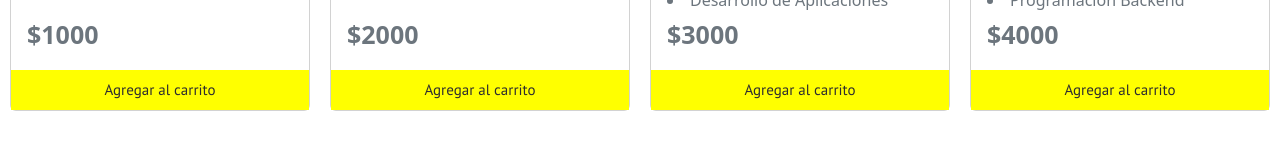
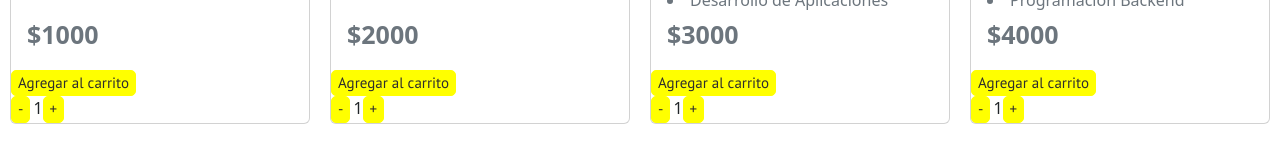
Before and after one commit to Ebniemann/Niemann-Evelina-ProyectoFinal, a React (Create React App) app: page / in a window 1280 px wide. Shown: the part 870-1021 px from the top of the page. Built offline with nearby package versions, Linux system fonts and the light colour scheme.

Commit message:
ItemCount js

```diff
--- a/package.json
+++ b/package.json
@@ -11,6 +11,7 @@
     "react": "^18.2.0",
     "react-dom": "^18.2.0",
     "react-scripts": "5.0.1",
+    "react-toastify": "^9.1.3",
     "web-vitals": "^2.1.4"
   },
   "scripts": {
--- a/src/App.js
+++ b/src/App.js
@@ -1,6 +1,7 @@
 import "./App.css";
 import NavBar from "./component/NavBar/NavBar";
 import ItemList from "./component/ItemList/ItemList";
+import { ToastContainer } from "react-toastify";
 
 function App() {
   return (
@@ -10,6 +11,7 @@ function App() {
       </header>
       <body>
         <ItemList greeting={"Carreras"} />
+        <ToastContainer />
       </body>
     </>
   );
--- a/src/component/BuyCart/BuyCart.js
+++ b/src/component/BuyCart/BuyCart.js
@@ -1,11 +1,11 @@
 import "./styles.css";
 import ImgCart from "../../Assest/img/carrito-compras.png";
 
-const Cart = ({ width, height }) => {
+const Cart = ({ width, height, count }) => {
   return (
     <div className="cart-container">
       <img src={ImgCart} alt="carrito" width={width} height={height}></img>
-      <p>0</p>
+      <p id="counter">{count}</p>
     </div>
   );
 };
--- a/src/component/Cards/Cards.js
+++ b/src/component/Cards/Cards.js
@@ -1,5 +1,6 @@
 import "./styles.css";
 import Button from "../Button/Button";
+import ItemCount from "../ItemCount/ItemCount";
 
 const Card = () => {
   return (
@@ -16,7 +17,13 @@ const Card = () => {
             </p>
             <p className="price">$1000</p>
           </div>
-          <Button text="Agregar al carrito" />
+          <ItemCount
+            initial={1}
+            stock={3}
+            productAdd={(quantity) =>
+              console.log("producto agregado", quantity)
+            }
+          />
         </div>
         <div className="card">
           <div className="card-header">Product</div>
@@ -28,7 +35,13 @@ const Card = () => {
             </p>
             <p className="price">$2000</p>
           </div>
-          <Button text="Agregar al carrito" />
+          <ItemCount
+            initial={1}
+            stock={3}
+            productAdd={(quantity) =>
+              console.log("producto agregado", quantity)
+            }
+          />
         </div>
         <div className="card">
           <div className="card-header">Desarrollo de aplicaciones</div>
@@ -42,7 +55,13 @@ const Card = () => {
             </p>
             <p className="price">$3000</p>
           </div>
-          <Button text="Agregar al carrito" />
+          <ItemCount
+            initial={1}
+            stock={3}
+            productAdd={(quantity) =>
+              console.log("producto agregado", quantity)
+            }
+          />
         </div>
         <div className="card">
           <div className="card-header">Desarrollo Full Stack</div>
@@ -56,7 +75,13 @@ const Card = () => {
             </p>
             <p className="price">$4000</p>
           </div>
-          <Button text="Agregar al carrito" />
+          <ItemCount
+            initial={1}
+            stock={3}
+            productAdd={(quantity) =>
+              console.log("producto agregado", quantity)
+            }
+          />
         </div>
       </section>
     </>
--- /dev/null
+++ b/src/component/ItemCount/ItemCount.js
@@ -0,0 +1,64 @@
+import { useState } from "react";
+import "./styles.css";
+import { toast } from "react-toastify";
+import "react-toastify/dist/ReactToastify.css";
+
+const ItemCount = ({ initial, stock, productAdd }) => {
+  const [quantity, setQuantity] = useState(initial);
+
+  const increment = () => {
+    if (quantity < stock) {
+      setQuantity(quantity + 1);
+      toast("Sumo un curso", {
+        position: "bottom-right",
+        autoClose: 2000,
+        hideProgressBar: true,
+        closeOnClick: false,
+        pauseOnHover: true,
+        draggable: true,
+        progress: undefined,
+        theme: "dark",
+      });
+    }
+  };
+  const decrement = () => {
+    if (quantity > 1) {
+      setQuantity(quantity - 1);
+      toast("Resto un curso", {
+        position: "bottom-right",
+        autoClose: 2000,
+        hideProgressBar: true,
+        closeOnClick: false,
+        pauseOnHover: true,
+        draggable: true,
+        progress: undefined,
+        theme: "dark",
+      });
+      console.log("Decrement clicked. New quantity:", quantity);
+    }
+  };
+
+  return (
+    <>
+      <div>
+        <button
+          className="buttonAdd"
+          onClick={() => productAdd(quantity)}
+          disabled={!stock}
+        >
+          Agregar al carrito
+        </button>
+        <div className="quantity">
+          <button className="buttonAdd" onClick={decrement}>
+            -
+          </button>
+          <p>{quantity}</p>
+          <button className="buttonAdd" onClick={increment}>
+            +
+          </button>
+        </div>
+      </div>
+    </>
+  );
+};
+export default ItemCount;
--- /dev/null
+++ b/src/component/ItemCount/styles.css
@@ -0,0 +1,18 @@
+.buttonAdd {
+  text-decoration: none;
+  background-color: yellow;
+  margin-right: 3px;
+  border: 1px solid yellow;
+  border-radius: 5px;
+  color: rgb(46, 46, 46);
+  font-size: 15px;
+  font-family: 'PT Sans', sans-serif;
+}
+
+.quantity{
+  display: flex;
+}
+
+.quantity p{
+  margin-bottom: 0;
+}
```
Also changed, not shown: 1 other file (tests, documents, lock files or other folders).
